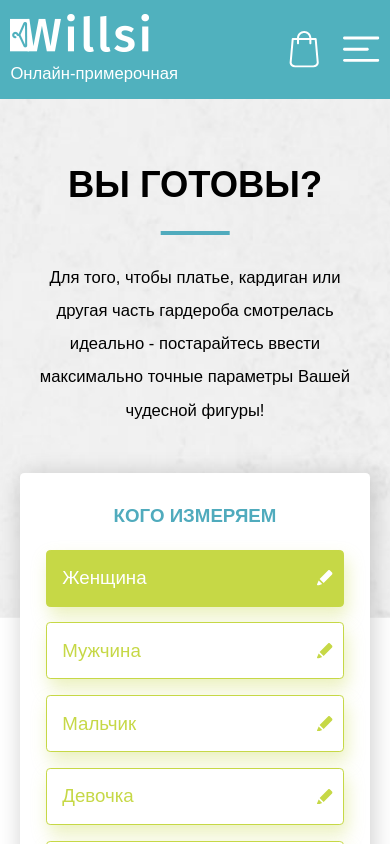
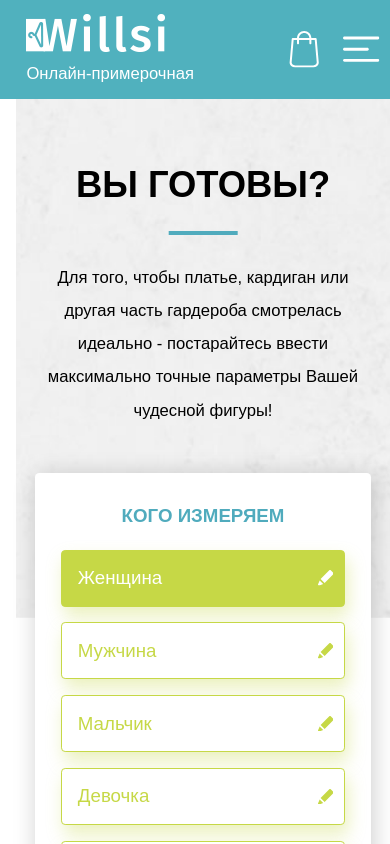
Before and after one commit to serg27makar/willsi, a React (Create React App) app: page /data in a window 390 px wide. Shown: the top 844 px of the page. Built offline with nearby package versions, Linux system fonts and the light colour scheme.

Commit message:
Fixed left padding from mobile

```diff
--- a/public/static/css/mediaStyles992.css
+++ b/public/static/css/mediaStyles992.css
@@ -4,7 +4,9 @@
         min-height: 20vw;
         background: #50b1be;
     }
-
+    .content {
+        padding-left: 1rem;
+    }
     .container {
         max-width: 100%;
         padding-left: 2.666666666666667vw;
--- a/src/access/css/headerFooter.css
+++ b/src/access/css/headerFooter.css
@@ -20,15 +20,10 @@
         align-items: baseline;
     }
     .header-envelope {
-        display: -webkit-box;
-        display: -ms-flexbox;
         display: flex;
-        -webkit-box-align: center;
-        -ms-flex-align: center;
         align-items: center;
-        -webkit-box-pack: justify;
-        -ms-flex-pack: justify;
         justify-content: space-between;
+        padding-left: 1rem;
     }
     .header__text {
         padding-top: 2.666666666666667vw;
```
